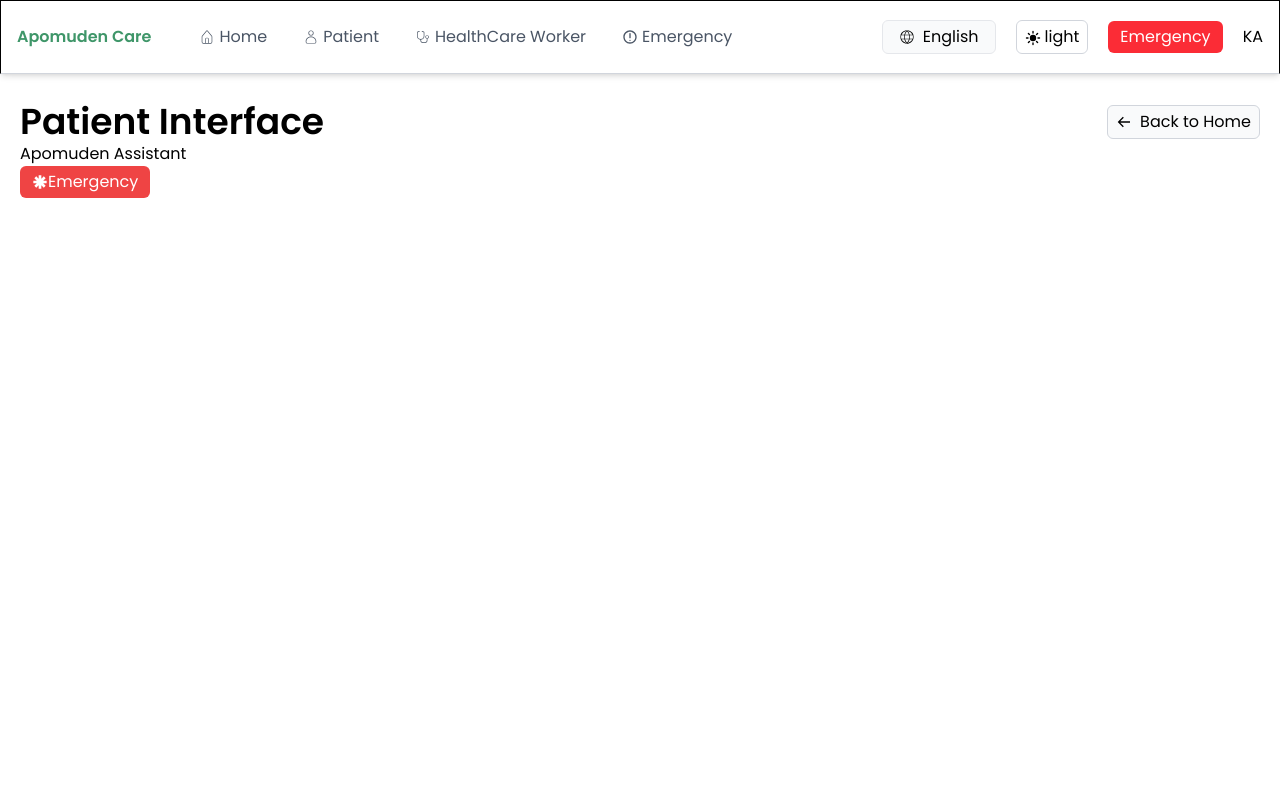
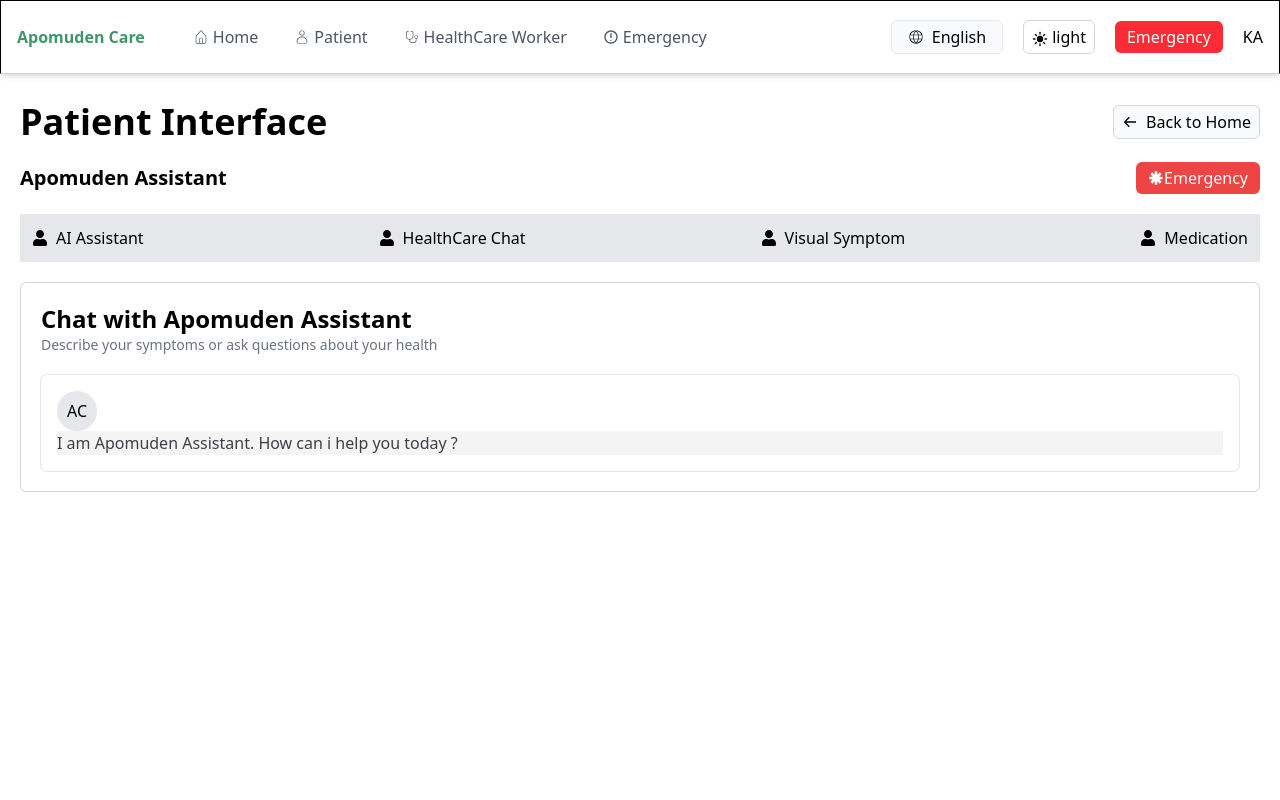
Before and after one commit to ApomudenCare/apomuden, a React (Vite) app: page /patient in a window 1280 px wide. Shown: the top 800 px of the page. Built offline with nearby package versions, Linux system fonts and the light colour scheme.

Commit message:
commit to main

```diff
--- a/package.json
+++ b/package.json
@@ -11,11 +11,8 @@
 	},
 	"dependencies": {
 		"@tailwindcss/vite": "^4.1.7",
-
 		"lucide-react": "^0.511.0",
-
 		"framer-motion": "^12.12.1",
-
 		"react": "^19.1.0",
 		"react-dom": "^19.1.0",
 		"react-icons": "^5.5.0",
--- a/src/components/constantfiles/NavBar.jsx
+++ b/src/components/constantfiles/NavBar.jsx
@@ -8,7 +8,7 @@ import { Link } from "react-router";
 
 const NavBar = () => {
 	return (
-		<section className="border border-b-gray-300 p-4 flex justify-between items-center fixed top-0 right-0 left-0 bg-white/60 shadow-md backdrop-blur-md ">
+		<section className="border border-b-gray-300 p-4 flex justify-between items-center fixed top-0 right-0 left-0 bg-white/60 shadow-md backdrop-blur-md z-50">
 			<div className="flex gap-10 items-center">
 				<div className="text-[#3f9669] font-semibold">Apomuden Care</div>
 				<ul className="flex items-center gap-5">
--- /dev/null
+++ b/src/components/patient/Assistant.jsx
@@ -0,0 +1,26 @@
+import React from "react";
+
+const Assistant = () => {
+	return (
+		<section className="border border-gray-300 rounded-md p-5">
+			<div>
+				<h1 className="text-2xl font-semibold">Chat with Apomuden Assistant</h1>
+				<p className="text-gray-500 text-sm">
+					Describe your symptoms or ask questions about your health
+				</p>
+			</div>
+
+			<div className="ring-1 ring-gray-200 ring-opacitiy-5 rounded-md mt-5 p-4">
+				<div>
+					<p className="w-10 h-10 bg-gray-200 rounded-full flex justify-center items-center">AC</p>
+
+					<div>
+            <p className="bg-[#f4f4f5] text-zinc-700">I am Apomuden Assistant. How can i help you today ?</p>
+          </div>
+				</div>
+			</div>
+		</section>
+	);
+};
+
+export default Assistant;
--- /dev/null
+++ b/src/components/patient/HealthCare.jsx
@@ -0,0 +1,9 @@
+import React from 'react'
+
+const HealthCare = () => {
+  return (
+    <div>HealthCare Chat Here</div>
+  )
+}
+
+export default HealthCare
--- a/src/components/patient/HomePatient.jsx
+++ b/src/components/patient/HomePatient.jsx
@@ -1,11 +1,17 @@
-import React from "react";
+import React, { useState } from "react";
 import { BiArrowBack } from "react-icons/bi";
 import { GrEmergency } from "react-icons/gr";
 import { Link } from "react-router";
+import patientnav from "../../jsfiles/patientnav";
+import Assistant from "./Assistant";
+import HealthCare from "./HealthCare";
+import Symptom from "./Symptom";
+import Medication from "./Medication";
 
 const HomePatient = () => {
+	const [activeTab, setActiveTab] = useState("Assistant");
 	return (
-		<section className="h-screen mt-[8%] px-5">
+		<section className="h-screen mt-[8%] px-5 space-y-5">
 			<div className="flex justify-between items-center">
 				<h1 className="text-4xl font-semibold">Patient Interface</h1>
 				<Link
@@ -17,12 +23,32 @@ const HomePatient = () => {
 				</Link>
 			</div>
 
-			<div>
-				<h1>Apomuden Assistant</h1>
+			<div className="flex justify-between items-center">
+				<h1 className="text-xl font-semibold">Apomuden Assistant</h1>
 				<button className="bg-[#ef4444] flex text-white items-center px-3 py-1 rounded-md">
 					<GrEmergency />
 					Emergency
 				</button>
+			</div>
+
+			<div className="flex justify-between items-center bg-gray-200 py-3 px-3 ">
+				{patientnav.map((item) => (
+					<div
+						key={item.id}
+						onClick={() => setActiveTab(item.id)}
+						className="flex gap-x-2 items-center cursor-pointer"
+					>
+						<item.icon />
+						{item.text}
+					</div>
+				))}
+			</div>
+
+			<div>
+				{activeTab === "Assistant" && <Assistant />}
+				{activeTab === "HealthCare" && <HealthCare />}
+				{activeTab === "Visual" && <Symptom />}
+				{activeTab === "Medication" && <Medication />}
 			</div>
 		</section>
 	);
--- /dev/null
+++ b/src/components/patient/Medication.jsx
@@ -0,0 +1,9 @@
+import React from 'react'
+
+const Medication = () => {
+  return (
+    <div>Medication Prescription</div>
+  )
+}
+
+export default Medication
--- /dev/null
+++ b/src/components/patient/Symptom.jsx
@@ -0,0 +1,9 @@
+import React from 'react'
+
+const Symptom = () => {
+  return (
+    <div>Visual Symptom</div>
+  )
+}
+
+export default Symptom
--- a/src/index.css
+++ b/src/index.css
@@ -1,6 +1,6 @@
 @import url("https://fonts.googleapis.com/css2?family=Poppins:ital,wght@0,100;0,200;0,300;0,400;0,500;0,600;0,700;0,800;0,900;1,100;1,200;1,300;1,400;1,500;1,600;1,700;1,800;1,900&display=swap");
 @import "tailwindcss";
 
-:root {
+/* :root {
 	font-family: "Poppins";
-}
+} */
--- /dev/null
+++ b/src/jsfiles/patientnav.js
@@ -0,0 +1,25 @@
+import { FaUser } from "react-icons/fa";
+
+const patientnav = [
+	{
+		icon: FaUser,
+		text: "AI Assistant",
+		id: 'Assistant'
+	},
+	{
+		icon: FaUser,
+		text: "HealthCare Chat",
+		id: 'HealthCare'
+	},
+	{
+		icon: FaUser,
+		text: "Visual Symptom",
+		id: 'Visual'
+	},
+	{
+		icon: FaUser,
+		text: "Medication",
+		id: 'Medication'
+	},
+];
+export default patientnav;
--- a/src/pages/HealthcareWorker.jsx
+++ b/src/pages/HealthcareWorker.jsx
@@ -11,11 +11,11 @@ import {
 	MessageSquare,
 } from "lucide-react";
 
-
-import PatientsTab from '../pages/Tabs/PatientsTab';
-import RecordsTab from '../pages/Tabs/RecordsTab';
-import CommunicationsTab from '../pages/Tabs/CommunicationsTab';
-import AlertsTab from '../pages/Tabs/AlertsTab';
+import PatientsTab from "../pages/Tabs/PatientsTab";
+import RecordsTab from "../pages/Tabs/RecordsTab";
+import CommunicationsTab from "../pages/Tabs/CommunicationsTab";
+import AlertsTab from "../pages/Tabs/AlertsTab";
+import PagesLayout from "../layouts/PagesLayout";
 
 function HealthcareWorker() {
 	const [selectedPatient, setSelectedPatient] = useState(null);
@@ -23,42 +23,210 @@ function HealthcareWorker() {
 
 	// Sample data - you might want to move this to a separate data file or context
 	const patients = [
-    { id: 1, name: "Kofi Mensah", age: 45, gender: "Male", condition: "Hypertension", status: "Stable", lastUpdated: "10 min ago" },
-    { id: 2, name: "Ama Owusu", age: 32, gender: "Female", condition: "Pregnancy", status: "Stable", lastUpdated: "25 min ago" },
-    { id: 3, name: "Kwame Asante", age: 67, gender: "Male", condition: "Diabetes", status: "Improving", lastUpdated: "1 hour ago" },
-    { id: 4, name: "Akosua Boateng", age: 45, gender: "Female", condition: "Malaria", status: "Improving", lastUpdated: "2 hours ago" },
-    { id: 5, name: "Yaw Darko", age: 52, gender: "Male", condition: "Chest Pain", status: "Critical", lastUpdated: "5 min ago" },
-    { id: 6, name: "Abena Mensah", age: 19, gender: "Female", condition: "Fever", status: "New", lastUpdated: "Just now" },
+		{
+			id: 1,
+			name: "Kofi Mensah",
+			age: 45,
+			gender: "Male",
+			condition: "Hypertension",
+			status: "Stable",
+			lastUpdated: "10 min ago",
+		},
+		{
+			id: 2,
+			name: "Ama Owusu",
+			age: 32,
+			gender: "Female",
+			condition: "Pregnancy",
+			status: "Stable",
+			lastUpdated: "25 min ago",
+		},
+		{
+			id: 3,
+			name: "Kwame Asante",
+			age: 67,
+			gender: "Male",
+			condition: "Diabetes",
+			status: "Improving",
+			lastUpdated: "1 hour ago",
+		},
+		{
+			id: 4,
+			name: "Akosua Boateng",
+			age: 45,
+			gender: "Female",
+			condition: "Malaria",
+			status: "Improving",
+			lastUpdated: "2 hours ago",
+		},
+		{
+			id: 5,
+			name: "Yaw Darko",
+			age: 52,
+			gender: "Male",
+			condition: "Chest Pain",
+			status: "Critical",
+			lastUpdated: "5 min ago",
+		},
+		{
+			id: 6,
+			name: "Abena Mensah",
+			age: 19,
+			gender: "Female",
+			condition: "Fever",
+			status: "New",
+			lastUpdated: "Just now",
+		},
 	];
 
 	const patientRecords = [
-    { id: 1, patientId: 1, type: "Diagnosis", title: "Hypertension Assessment", date: "May 15, 2025", doctor: "Dr. Kwame Nkrumah" },
-    { id: 2, patientId: 1, type: "Medication", title: "Lisinopril Prescription", date: "May 15, 2025", doctor: "Dr. Kwame Nkrumah" },
-    { id: 3, patientId: 2, type: "Examination", title: "Prenatal Checkup", date: "May 10, 2025", doctor: "Dr. Ama Bawumia" },
-    { id: 4, patientId: 3, type: "Lab Results", title: "Blood Glucose Test", date: "May 5, 2025", doctor: "Dr. Joseph Danquah" },
-    { id: 5, patientId: 4, type: "Diagnosis", title: "Malaria Test", date: "May 18, 2025", doctor: "Dr. Kofi Annan" },
-    { id: 6, patientId: 5, type: "Emergency", title: "Chest Pain Evaluation", date: "May 21, 2025", doctor: "Dr. Efua Sutherland" },
+		{
+			id: 1,
+			patientId: 1,
+			type: "Diagnosis",
+			title: "Hypertension Assessment",
+			date: "May 15, 2025",
+			doctor: "Dr. Kwame Nkrumah",
+		},
+		{
+			id: 2,
+			patientId: 1,
+			type: "Medication",
+			title: "Lisinopril Prescription",
+			date: "May 15, 2025",
+			doctor: "Dr. Kwame Nkrumah",
+		},
+		{
+			id: 3,
+			patientId: 2,
+			type: "Examination",
+			title: "Prenatal Checkup",
+			date: "May 10, 2025",
+			doctor: "Dr. Ama Bawumia",
+		},
+		{
+			id: 4,
+			patientId: 3,
+			type: "Lab Results",
+			title: "Blood Glucose Test",
+			date: "May 5, 2025",
+			doctor: "Dr. Joseph Danquah",
+		},
+		{
+			id: 5,
+			patientId: 4,
+			type: "Diagnosis",
+			title: "Malaria Test",
+			date: "May 18, 2025",
+			doctor: "Dr. Kofi Annan",
+		},
+		{
+			id: 6,
+			patientId: 5,
+			type: "Emergency",
+			title: "Chest Pain Evaluation",
+			date: "May 21, 2025",
+			doctor: "Dr. Efua Sutherland",
+		},
 	];
 
 	const patientCommunications = [
-    { id: 1, patientId: 1, type: "Phone Call", title: "Medication Follow-up", date: "May 18, 2025", status: "Completed", staff: "Nurse Adjoa" },
-    { id: 2, patientId: 1, type: "SMS", title: "Appointment Reminder", date: "May 17, 2025", status: "Sent", staff: "System" },
-    { id: 3, patientId: 2, type: "Email", title: "Prenatal Care Information", date: "May 16, 2025", status: "Sent", staff: "Dr. Ama Bawumia" },
-    { id: 4, patientId: 3, type: "Phone Call", title: "Medication Instructions", date: "May 15, 2025", status: "Missed", staff: "Nurse Kofi" },
-    { id: 5, patientId: 5, type: "Emergency Contact", title: "Critical Condition Update", date: "May 21, 2025", status: "Completed", staff: "Dr. Efua Sutherland" },
+		{
+			id: 1,
+			patientId: 1,
+			type: "Phone Call",
+			title: "Medication Follow-up",
+			date: "May 18, 2025",
+			status: "Completed",
+			staff: "Nurse Adjoa",
+		},
+		{
+			id: 2,
+			patientId: 1,
+			type: "SMS",
+			title: "Appointment Reminder",
+			date: "May 17, 2025",
+			status: "Sent",
+			staff: "System",
+		},
+		{
+			id: 3,
+			patientId: 2,
+			type: "Email",
+			title: "Prenatal Care Information",
+			date: "May 16, 2025",
+			status: "Sent",
+			staff: "Dr. Ama Bawumia",
+		},
+		{
+			id: 4,
+			patientId: 3,
+			type: "Phone Call",
+			title: "Medication Instructions",
+			date: "May 15, 2025",
+			status: "Missed",
+			staff: "Nurse Kofi",
+		},
+		{
+			id: 5,
+			patientId: 5,
+			type: "Emergency Contact",
+			title: "Critical Condition Update",
+			date: "May 21, 2025",
+			status: "Completed",
+			staff: "Dr. Efua Sutherland",
+		},
 	];
 
 	const patientAlerts = [
-    { id: 1, patientId: 5, type: "Emergency", title: "Severe Chest Pain", description: "Patient Yaw Darko (ID: p5) has reported severe chest pain and difficulty breathing.", status: "Critical", date: "May 21, 2025" },
-    { id: 2, patientId: 1, type: "Medication", title: "Missed Medication", description: "Patient Kofi Mensah (ID: p1) has missed their scheduled medication for 2 days.", status: "Attention", date: "May 20, 2025" },
-    { id: 3, patientId: 3, type: "Appointment", title: "Follow-up Required", description: "Patient Kwame Asante (ID: p3) needs a follow-up appointment for diabetes management.", status: "Normal", date: "May 19, 2025" },
-    { id: 4, patientId: 2, type: "Test Results", title: "Lab Results Available", description: "New lab results available for Patient Ama Owusu (ID: p2).", status: "Information", date: "May 18, 2025" },
+		{
+			id: 1,
+			patientId: 5,
+			type: "Emergency",
+			title: "Severe Chest Pain",
+			description:
+				"Patient Yaw Darko (ID: p5) has reported severe chest pain and difficulty breathing.",
+			status: "Critical",
+			date: "May 21, 2025",
+		},
+		{
+			id: 2,
+			patientId: 1,
+			type: "Medication",
+			title: "Missed Medication",
+			description: "Patient Kofi Mensah (ID: p1) has missed their scheduled medication for 2 days.",
+			status: "Attention",
+			date: "May 20, 2025",
+		},
+		{
+			id: 3,
+			patientId: 3,
+			type: "Appointment",
+			title: "Follow-up Required",
+			description:
+				"Patient Kwame Asante (ID: p3) needs a follow-up appointment for diabetes management.",
+			status: "Normal",
+			date: "May 19, 2025",
+		},
+		{
+			id: 4,
+			patientId: 2,
+			type: "Test Results",
+			title: "Lab Results Available",
+			description: "New lab results available for Patient Ama Owusu (ID: p2).",
+			status: "Information",
+			date: "May 18, 2025",
+		},
 	];
 
 	const tabs = [
 		{ id: "patients", label: "Patients", icon: <UserCircle className="w-5 h-5 mr-2" /> },
 		{ id: "records", label: "Records", icon: <ClipboardList className="w-5 h-5 mr-2" /> },
-    { id: "communications", label: "Communications", icon: <MessageSquare className="w-5 h-5 mr-2" /> },
+		{
+			id: "communications",
+			label: "Communications",
+			icon: <MessageSquare className="w-5 h-5 mr-2" />,
+		},
 		{ id: "alerts", label: "Alerts", icon: <Bell className="w-5 h-5 mr-2" /> },
 	];
 
@@ -89,18 +257,15 @@ function HealthcareWorker() {
 					/>
 				);
 			case "alerts":
-        return (
-          <AlertsTab
-            patientAlerts={patientAlerts}
-          />
-        );
+				return <AlertsTab patientAlerts={patientAlerts} />;
 			default:
 				return null;
 		}
 	};
 
 	return (
-    <div className="min-h-screen bg-white">
+		<PagesLayout>
+			<div className="min-h-screen  mt-[5%]">
 				<div className="max-w-7xl mx-auto px-6 py-4">
 					{/* Header */}
 					<div className="flex justify-between items-center mb-4">
@@ -138,7 +303,9 @@ function HealthcareWorker() {
 							</button>
 							<button className="p-2 border border-gray-200 rounded-md hover:bg-gray-50 relative">
 								<Bell className="h-5 w-5 text-gray-500" />
-              <span className="absolute -top-1 -right-1 flex items-center justify-center h-4 w-4 text-xs font-bold text-white bg-red-500 rounded-full">2</span>
+								<span className="absolute -top-1 -right-1 flex items-center justify-center h-4 w-4 text-xs font-bold text-white bg-red-500 rounded-full">
+									2
+								</span>
 							</button>
 							<button className="p-2 border border-gray-200 rounded-md hover:bg-gray-50">
 								<Calendar className="h-5 w-5 text-gray-500" />
@@ -170,6 +337,7 @@ function HealthcareWorker() {
 					{renderTabContent()}
 				</div>
 			</div>
+		</PagesLayout>
 	);
 }
 
```
Also changed, not shown: src/jsfiles/navindex.js (+5 -4 lines), 1 other file (tests, documents, lock files or other folders). Lines whose indentation alone changed are shown as unchanged.
